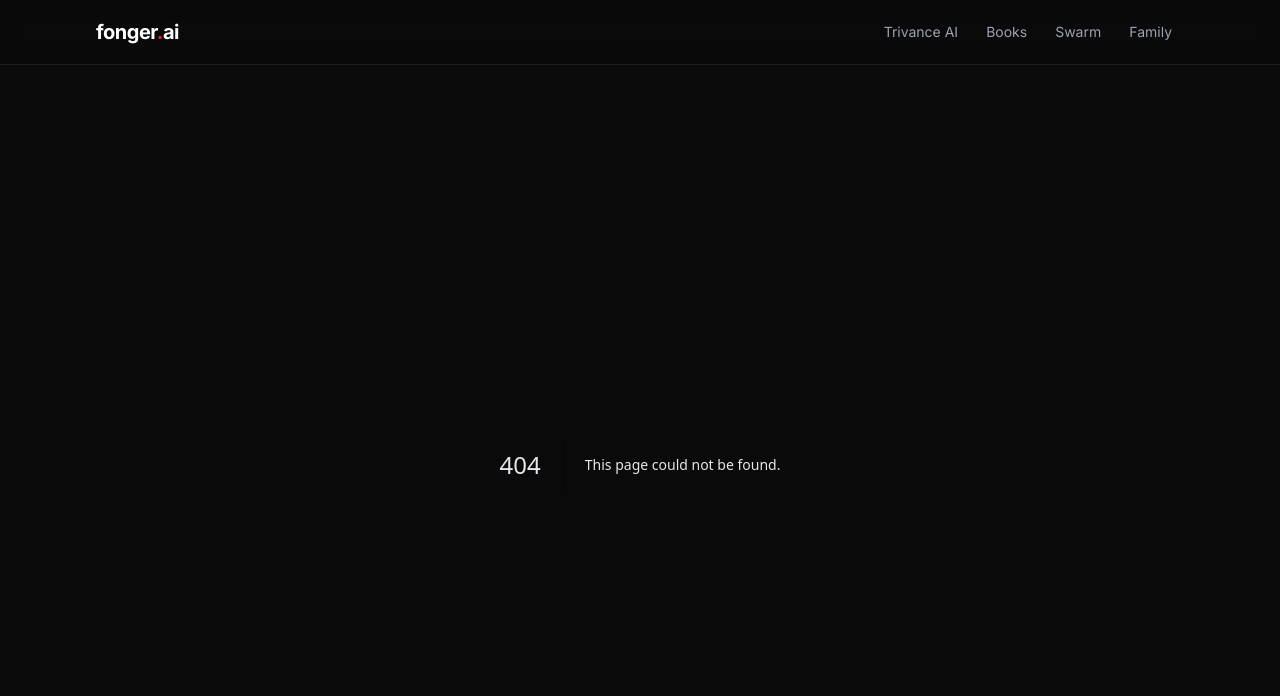
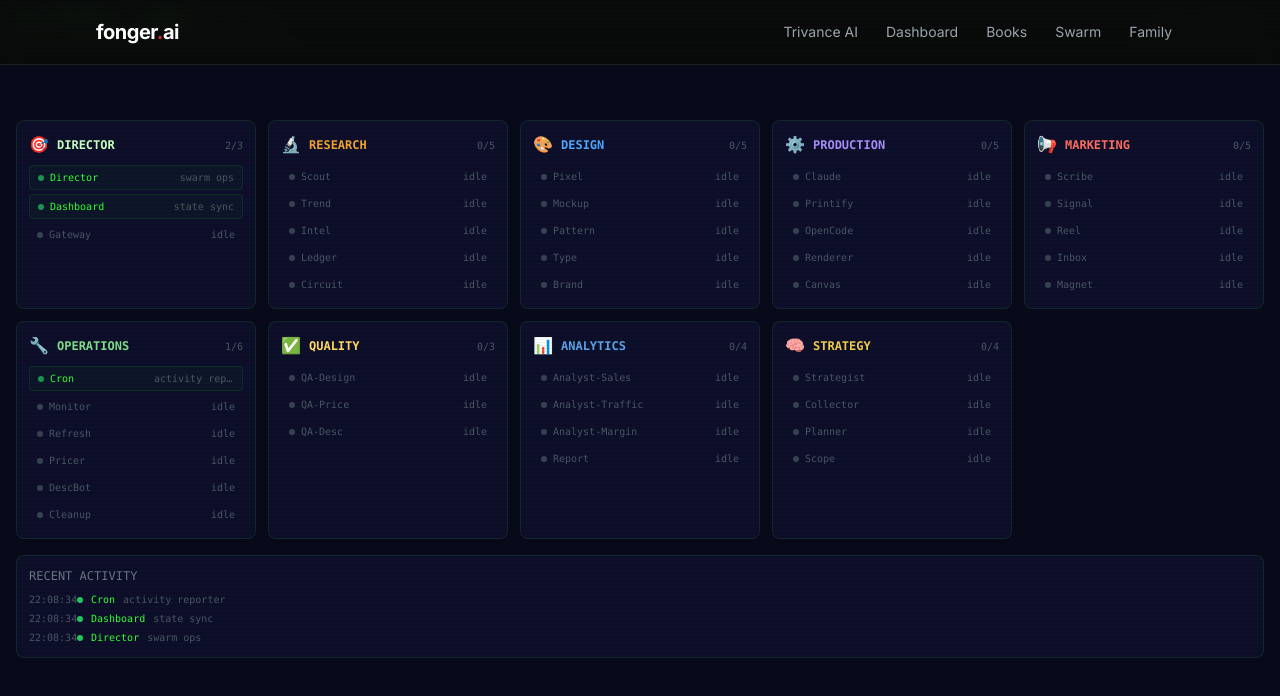
Before and after one commit to k00jax/fonger-ai, a Next.js app: page /dashboard in a window 1280 px wide. Before the commit this address had no page. Shown: the top 696 px of the page. Built offline with nearby package versions, Linux system fonts and the light colour scheme.

Commit message:
Add swarm dashboard + state sync (no Vercel)

```diff
--- /dev/null
+++ b/src/app/dashboard/page.js
@@ -0,0 +1,115 @@
+'use client';
+
+import { useState, useEffect } from 'react';
+
+const DEPT_COLORS = {
+  research: '#f0a030', design: '#4da6ff', production: '#a78bfa',
+  marketing: '#ff6b5e', operations: '#7ddc8a', quality: '#ffd866',
+  analytics: '#5aa2e8', strategy: '#f2c94c', director: '#c8ffbe'
+};
+const DEPT_ICONS = {
+  research: '🔬', design: '🎨', production: '⚙️', marketing: '📢',
+  operations: '🔧', quality: '✅', analytics: '📊', strategy: '🧠', director: '🎯'
+};
+
+export default function DashboardPage() {
+  const [state, setState] = useState(null);
+  const [time, setTime] = useState(0);
+
+  useEffect(() => {
+    const fetchState = async () => {
+      try {
+        const r = await fetch('/api/state.json?' + Date.now());
+        if (r.ok) setState(await r.json());
+      } catch {}
+    };
+    fetchState();
+    const i = setInterval(fetchState, 5000);
+    const t = setInterval(() => setTime(t => t + 1), 1000);
+    return () => { clearInterval(i); clearInterval(t); };
+  }, []);
+
+  if (!state) return (
+    <div className="min-h-screen bg-[#08081a] flex items-center justify-center">
+      <p className="text-[#33ff33] font-mono text-sm">Loading swarm...</p>
+    </div>
+  );
+
+  const agents = state.agents || [];
+  const active = agents.filter(a => a.status === 'running' || a.status === 'busy');
+  const depts = [...new Set(agents.map(a => a.dept))];
+
+  return (
+    <div className="min-h-screen bg-[#08081a] text-[#33ff33] font-mono">
+      {/* Scanlines */}
+      <div className="fixed inset-0 pointer-events-none z-50" style={{
+        background: 'linear-gradient(transparent 50%, rgba(0,255,0,.015) 50%)',
+        backgroundSize: '100% 4px'
+      }} />
+
+      {/* Top bar */}
+      <div className="fixed top-0 left-0 right-0 z-30 flex items-center gap-4 px-4 py-2 bg-[#08081ae8] border-b border-[#33ff3333]/10 text-xs">
+        <b className="text-[#33ff33] text-sm">THE TRIVANCE · SWARM</b>
+        <span className="text-gray-600">{active.length}/{agents.length} active</span>
+        <span className="ml-auto text-gray-600 text-[10px]">fonger.ai/dashboard</span>
+      </div>
+
+      {/* Main swarm view */}
+      <div className="pt-14 px-4">
+        {/* Department rings */}
+        <div className="grid grid-cols-2 md:grid-cols-3 lg:grid-cols-5 gap-3">
+          {depts.map(dept => {
+            const deptAgents = agents.filter(a => a.dept === dept);
+            const deptActive = deptAgents.filter(a => a.status === 'running' || a.status === 'busy');
+            const color = DEPT_COLORS[dept] || '#888';
+            return (
+              <div key={dept} className="bg-[#0d0d2a] border border-[#33ff3333]/10 rounded-lg p-3">
+                <div className="flex items-center gap-2 mb-2">
+                  <span>{DEPT_ICONS[dept] || '?'}</span>
+                  <span className="text-xs font-bold uppercase" style={{ color }}>{dept}</span>
+                  <span className="ml-auto text-[10px] text-gray-600">{deptActive.length}/{deptAgents.length}</span>
+                </div>
+                <div className="space-y-1">
+                  {deptAgents.map(a => {
+                    const isRunning = a.status === 'running' || a.status === 'busy';
+                    return (
+                      <div key={a.name}
+                        className={`flex items-center justify-between text-[10px] px-2 py-1 rounded transition-colors ${
+                          isRunning ? 'bg-[#33ff3308] border border-[#33ff3318]' : 'text-gray-600'
+                        }`}
+                      >
+                        <div className="flex items-center gap-1.5 truncate">
+                          <span className={`w-1.5 h-1.5 rounded-full flex-none ${isRunning ? 'bg-green-500 animate-pulse' : 'bg-gray-700'}`} />
+                          <span className="truncate">{a.name}</span>
+                        </div>
+                        <span className="text-gray-600 truncate ml-2 max-w-[80px]">{a.task || 'idle'}</span>
+                      </div>
+                    );
+                  })}
+                </div>
+              </div>
+            );
+          })}
+        </div>
+
+        {/* Events feed */}
+        <div className="mt-4 bg-[#0d0d2a] border border-[#33ff3333]/10 rounded-lg p-3">
+          <div className="text-xs text-gray-500 mb-2">RECENT ACTIVITY</div>
+          <div className="space-y-1 max-h-48 overflow-y-auto">
+            {(state.events || []).slice(-20).reverse().map((ev, i) => (
+              <div key={i} className="flex items-center gap-2 text-[10px]">
+                <span className="text-gray-600 w-10 flex-none">{ev.time}</span>
+                <span className={`w-1.5 h-1.5 rounded-full flex-none ${ev.status === 'running' ? 'bg-green-500' : 'bg-gray-600'}`} />
+                <span className="truncate">{ev.agent}</span>
+                <span className="text-gray-600 truncate">{ev.msg}</span>
+              </div>
+            ))}
+            {(!state.events || state.events.length === 0) && (
+              <p className="text-gray-600 text-[10px]">No events yet — agents report on next tick</p>
+            )}
+          </div>
+        </div>
+      </div>
+    </div>
+  );
+}
--- a/src/components/NavBar.js
+++ b/src/components/NavBar.js
@@ -8,6 +8,7 @@ export default function NavBar() {
 
   const links = [
     { href: '/trivance/', label: 'Trivance AI' },
+    { href: '/dashboard/', label: 'Dashboard' },
     { href: '/books/', label: 'Books' },
     { href: '/swarm/', label: 'Swarm' },
     { href: '/family/', label: 'Family' },
```
Also changed, not shown: 17 other files (tests, documents, lock files or other folders).
